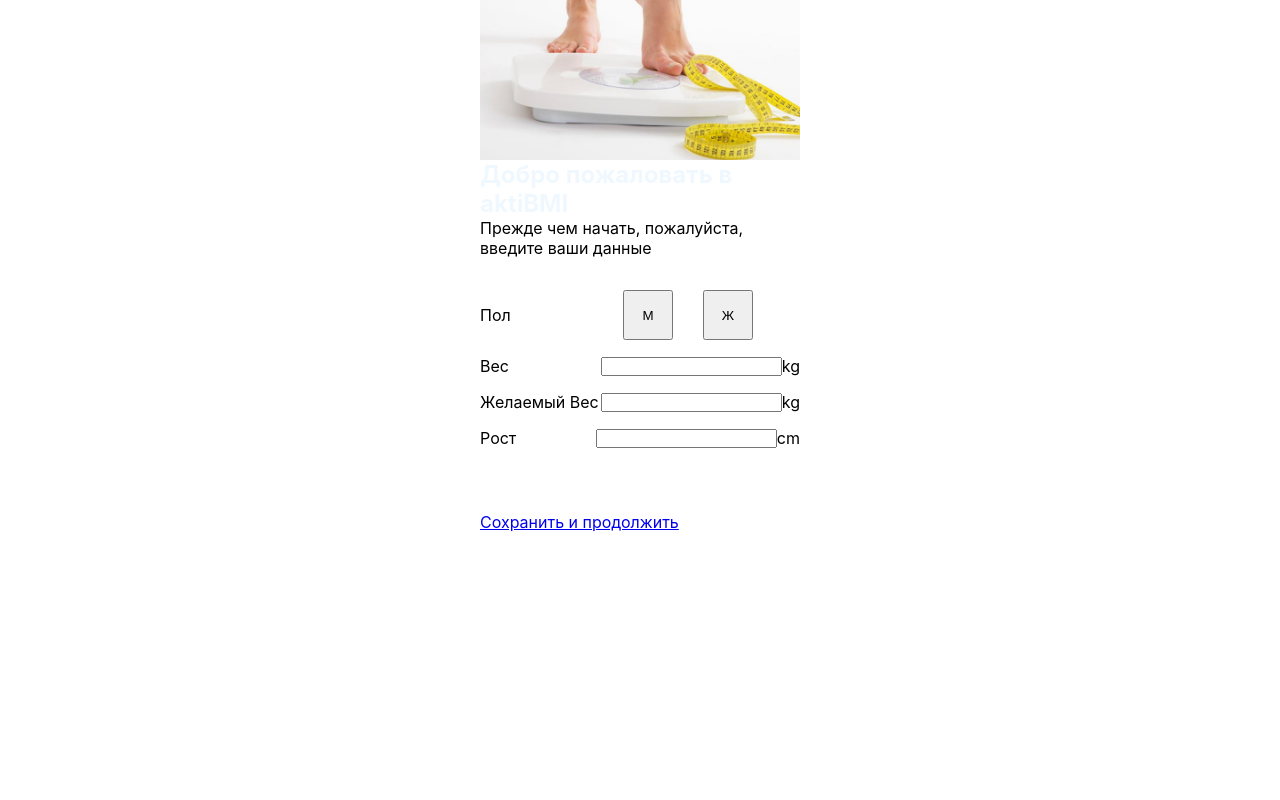
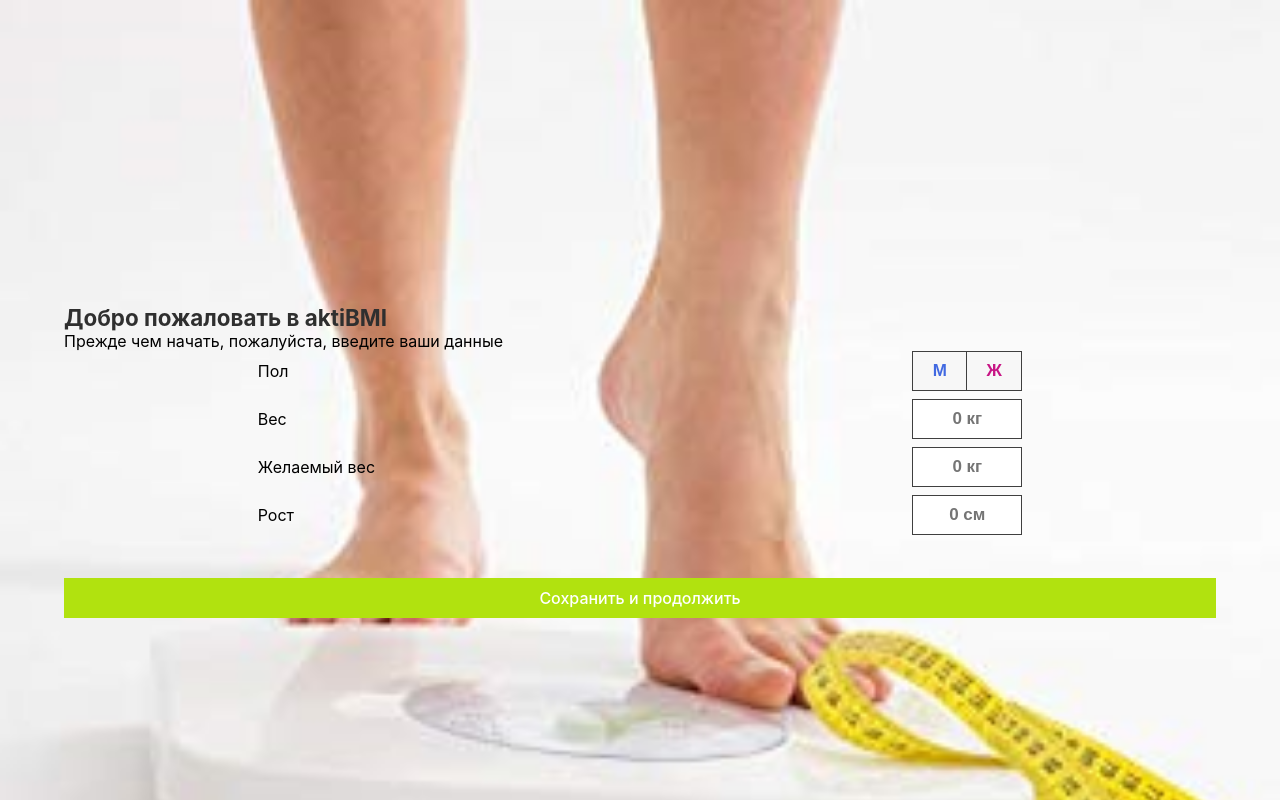
Before and after one commit to Alexandr0207/AktiBMI, a React app: page / in a window 1280 px wide. Built offline with nearby package versions, Linux system fonts and the light colour scheme.

Commit message:
startPageAddGoodStyles

```diff
--- a/src/App/App.css
+++ b/src/App/App.css
@@ -0,0 +1,6 @@
+.App{
+  background-image: url("./back.png");
+  background-repeat: no-repeat;
+  min-height: 100vh;
+  background-size: cover;
+}
--- a/src/Header/Header.css
+++ b/src/Header/Header.css
@@ -3,13 +3,11 @@
     padding: 0;
 }
 .header{
-    max-width: 320px;
+    max-width: 100%;
     text-align: center;
-    height: 5rem;
+    height: 3rem;
     background-color: greenyellow;
     margin: auto;
-    margin-bottom: 2rem;
-
 }
 
 .title{
--- a/src/Menu/Menu.js
+++ b/src/Menu/Menu.js
@@ -8,7 +8,7 @@ import {Switch, Route} from 'react-router-dom';
 const Menu = ({growth,weight,match,wantWeight,date,resultSub, male}) => {
     // console.log(match.path);
     return (
-        <div className="menu">
+        <div className={styles.menu}>
             <Header/>
            <ul className={styles.ul}>
               <NavLink className={styles.but_vaga} to={`${match.path}/`}>Vaga</NavLink>
--- a/src/Menu/Menu.module.css
+++ b/src/Menu/Menu.module.css
@@ -3,21 +3,23 @@
     padding: 0;
 }
 .menu{
-    max-width: 320px;
+    max-width: 100%;
+    background-color: #ededed;
+    min-height: 100vh;
     margin: auto;
 }
 .but_vaga, .but_history{
     text-decoration: none;
-    width: 100px;
+    width: 50%;
     height: 50px;
-    background: #00FA9A;
+    background: #f7f7f7;
     display: flex;
-    color: white;
+    color: #8f8f8f;
     font-weight: 700;
     transition: 2s;
     justify-content: center;
     align-items: center;
-    border: 3px solid black;
+    /* border: 3px solid black; */
 }
 
 .but_vaga:hover, .but_history:hover{
@@ -26,7 +28,7 @@
 }
 
 .ul{
-    max-width: 320px;
+    max-width: 100%;
     display: flex;
     margin: auto;
     justify-content: space-around;
--- a/src/StartPage/StartPage.css
+++ b/src/StartPage/StartPage.css
@@ -3,56 +3,114 @@
     padding: 0;
 }
 .root{
-    max-width: 320px;
+    width: 90%;
     margin: auto;
+    padding-top: 19rem;
 }
 img{
     display: block;
     width: 100%;
     height: 10rem;
 }
+
+.input {
+    width: 108px;
+    border: 1px solid #3f3f3f;
+    height: 38px;
+    font-size: 17px;
+    font-weight: 700;
+    text-align: center;
+}
 .ul{
     display: flex;
     flex-direction: column;
     justify-content: center;
     list-style: none;
-    margin: 2rem 0 3rem 0;
+    /* margin: 2rem 0 3rem 0; */
 }
 
 .male{
-    width: 50px;
-    height: 50px;
+    width: 55px;
+    height: 40px;
+    background-color: #f7f7f7;
+    /* color: #8f8f8f; */
+    border: 1px solid #3f3f3f;
+    outline: none;
+    font-weight: 700;
+    font-size: 17px;
+    /* border-right: none; */
+    color: royalblue;
 }
 
 .maleActive{
-    width: 50px;
-    height: 50px;
-    background: red;
+    width: 55px;
+    height: 40px;
+    background-color: #8f8f8f;
+    /* color: #8f8f8f; */
+    border: 1px solid #3f3f3f;
+    outline: none;
+    font-weight: 700;
+    font-size: 17px;
+    /* border-right: none; */
+    color: royalblue;
 }
 
 .female{
-    width: 50px;
-    height: 50px;
+    width: 55px;
+    height: 40px;
+    background-color: #f7f7f7;
+    /* color: #8f8f8f; */
+    border: 1px solid #3f3f3f;
+    outline: none;
+    font-weight: 700;
+    font-size: 17px;
+    color: mediumvioletred;
+    border-left: none;
 }
 
 .femaleActive{
-    width: 50px;
-    height: 50px;
-    background: red;
+    width: 55px;
+    height: 40px;
+    background-color: #8f8f8f;
+    /* color: #8f8f8f; */
+    border: 1px solid #3f3f3f;
+    outline: none;
+    font-weight: 700;
+    font-size: 17px;
+    border-left: none;
+    color: mediumvioletred;
+}
+
+.but_save{
+    background: #b1e20f;
+    text-decoration: none;
+    color: white;
+    width: 100%;
+    height: 2.5rem;
+    font-weight: 500;
+    display: flex;
+    justify-content: center;
+    align-items: center;
+    margin-top: 3%;
 }
 
 .li{
      display: flex;
-     margin-bottom: 1rem;
+     margin-bottom: 0.5rem;
+     justify-content: space-evenly;
      align-items: center;
 }
 
-.MF{
-    display: flex;
-    justify-content: space-around;
-    width: 50%;
+.titley{
+    margin: auto;
+    color: #2f2f2f;
+    font-size: 1.4rem;
 }
 
 .p{
     width: 40%;
 }
+
+.page{
+    width: 80%;
+}
--- a/src/StartPage/StartPage.jsx
+++ b/src/StartPage/StartPage.jsx
@@ -6,8 +6,8 @@ import {NavLink} from 'react-router-dom';
 const StartPage = ({gender,growth,weight,inputChange,wantWeight, sub , checkMale, male, female, checkFemale}) => {
     return (
         <div className="root">
-            <img src={img} alt="startpage" />
-            <h2 className="title">Добро пожаловать в aktiBMI</h2>
+            {/* <img src={img} alt="startpage" /> */}
+            <h2 className="titley">Добро пожаловать в aktiBMI</h2>
             <p className="page">Прежде чем начать, пожалуйста, введите ваши данные</p>
                     <ul className="ul">
                         <li className="li">
@@ -19,19 +19,21 @@ const StartPage = ({gender,growth,weight,inputChange,wantWeight, sub , checkMale
                             </div>
                         </li>
                         <li className="li">
-                            <p className='p'>Вес</p>
-                            <input type="text" name="weight" className="weight" value={weight} onChange={inputChange}/>
-                            <p className="units">kg</p>
+                        <p className="p">Вес</p>
+                        <div className="MF">
+                            <input type="text" className="input" name="weight" placeholder="0 кг" value={`${weight}`} onChange={inputChange}/>
+                            </div>
+                            {/* <p className="units">kg</p> */}
                         </li>
                         <li className="li">
-                            <p className='p'>Желаемый Вес</p>
-                            <input type="text" name="wantWeight" className="wantWeight" value={wantWeight} onChange={inputChange}/>
-                            <p className="units">kg</p>
+                        <p className="p">Желаемый вес</p>
+                            <input type="text" className="input" name="wantWeight" value={wantWeight} placeholder="0 кг" onChange={inputChange}/>
+                            {/* <p className="units">kg</p> */}
                         </li>
                         <li className="li">
-                            <p className="p">Рост</p>
-                            <input type="text" name="growth" className="growth" value={growth} onChange={inputChange}/>
-                            <p className="units">cm</p>
+                        <p className="p">Рост</p>
+                            <input type="text" className="input" name="growth" value={growth} placeholder="0 см" onChange={inputChange}/>
+                            {/* <p className="units">cm</p> */}
                         </li>
                     </ul>
             <div><NavLink onClick={sub} to='/save' className='but_save'>Сохранить и продолжить</NavLink></div>
--- a/src/index.css
+++ b/src/index.css
@@ -1,6 +1,8 @@
 body {
   margin: 0;
   padding: 0;
+  background-color: #ededed;
+  box-sizing: border-box;
   font-family: -apple-system, BlinkMacSystemFont, "Segoe UI", "Roboto", "Oxygen",
     "Ubuntu", "Cantarell", "Fira Sans", "Droid Sans", "Helvetica Neue",
     sans-serif;
```
Also changed, not shown: src/App/aktiBMI-Screenshot1.png (added), src/App/aktiBMI-Screenshot3.png (added), src/App/back.png (added).
